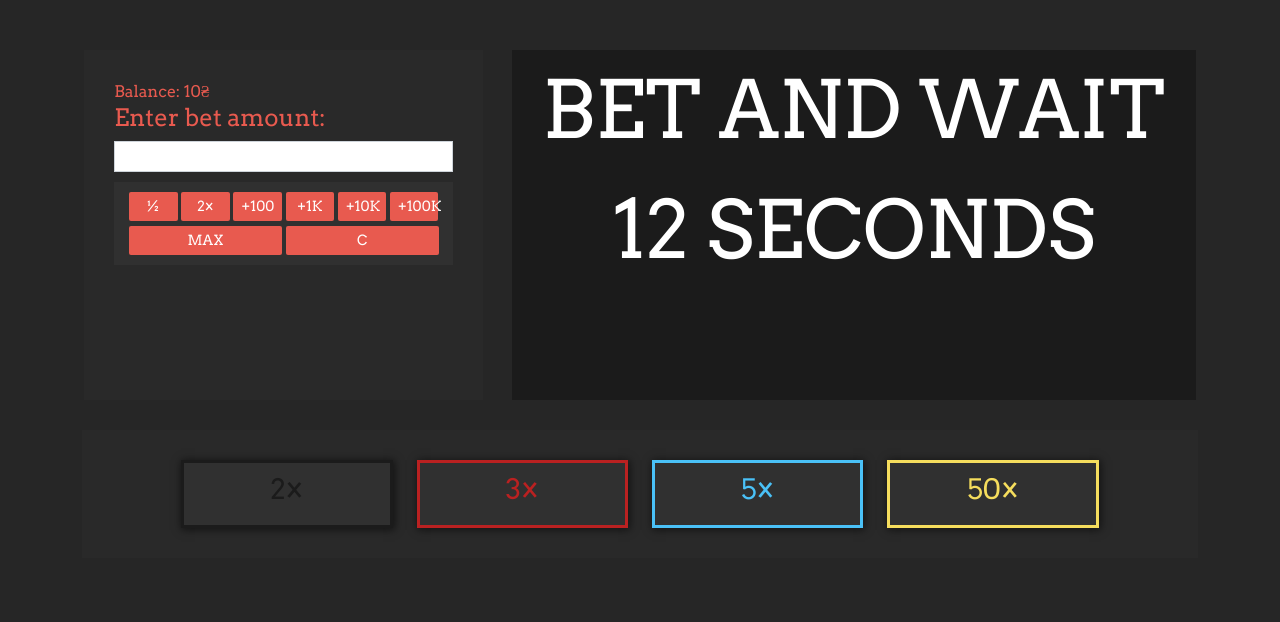
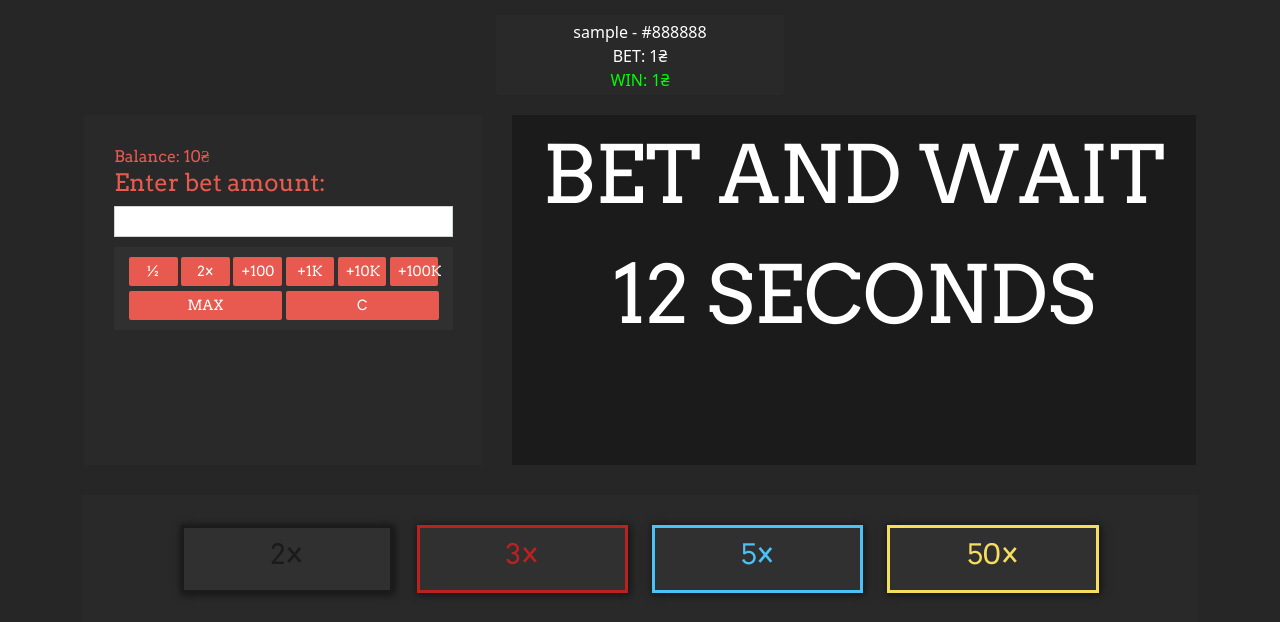
Before and after one commit to bielikovv/casino-roulette, a Django app: page / in a window 1280 px wide. Shown: the part 65-687 px from the top of the page. Run offline with Django 4.2, Linux system fonts and the light colour scheme; a user stored in the database is signed in; tables that the repository leaves empty hold one stand-in row (values such as "Sample post"); grey boxes marked "Sample" are stand-in pictures; some libraries are stand-ins or nearby versions.

Commit message:
added last bets panel

```diff
--- a/roulette_site/roulette/templates/roulette/main_page.html
+++ b/roulette_site/roulette/templates/roulette/main_page.html
@@ -164,7 +164,21 @@
 </script>
 
 
-
+<div id="last-bets-panel">
+    {% for item in last_bets %}
+    <div id="last-bet-main-page-table">
+        <div id="last-bet-main-color">{{ item.user.profile.nickname}} - {{ item.color }}</div>
+        <div id="last-bet-main-value">BET: {{ item.bet_value }}₴</div>
+        <div id="last-win-main-value">
+            {% if item.win_value %}
+            <div id="win-main" style="color: #00ff00">WIN: {{ item.win_value }}₴</div>
+            {% else %}
+            <div id="loss-main" style="color: #ba2121">LOSS</div>
+            {% endif %}
+        </div>
+    </div>
+    {% endfor %}
+</div>
 <div class="container">
     <div class="row">
         <div id="bet-block-card">
--- a/roulette_site/roulette/views.py
+++ b/roulette_site/roulette/views.py
@@ -13,6 +13,7 @@ class ShowMainPage(View):
     color = ''
     amount_value = 0
     def get(self, request):
+        last_bets = StatisticRouletteUser.objects.all().order_by("-time")[:4]
         global color
         global amount_value
         num = random.randint(1, 100)
@@ -47,7 +48,7 @@ class ShowMainPage(View):
                         return JsonResponse({'result': 'BLACK', 'after_bet_balance': get_balance(request)}, status=200)
                     amount_value = save_loss_bet(request, amount_value, color)
                     return JsonResponse({'result': 'BLACK', 'after_bet_balance': get_balance(request)}, status=200)
-        return render(request, 'roulette/main_page.html')
+        return render(request, 'roulette/main_page.html', {"last_bets":last_bets})
 
 
 
--- a/roulette_site/roulette_site/static/css/style.css
+++ b/roulette_site/roulette_site/static/css/style.css
@@ -2,7 +2,7 @@
 
 .navbar{
     background-color: #292929;
-    margin-bottom: 50px;
+    margin-bottom: 15px;
     position: relative;
     z-index: 999;
     font-family: 'Arvo', serif;
@@ -371,6 +371,24 @@ body{
     padding: 25px;
 }
 
+#last-bets-panel{
+    width: 100%;
+    height: 100px;
+    text-align: center;
+}
+#last-bet-main-page-table{
+    display: inline-block;
+    height: 80px;
+    margin-right: auto;
+    margin-left: auto;
+    width: 22.5%;
+    background-color: #292929;
+    padding: 5px;
+    text-align: center;
+    color: #ffffff;
+    border-radius: 2px;
+}
+
 #last-bet-table{
     background-color: #E85A4F;
     margin-bottom: 10px;
```
